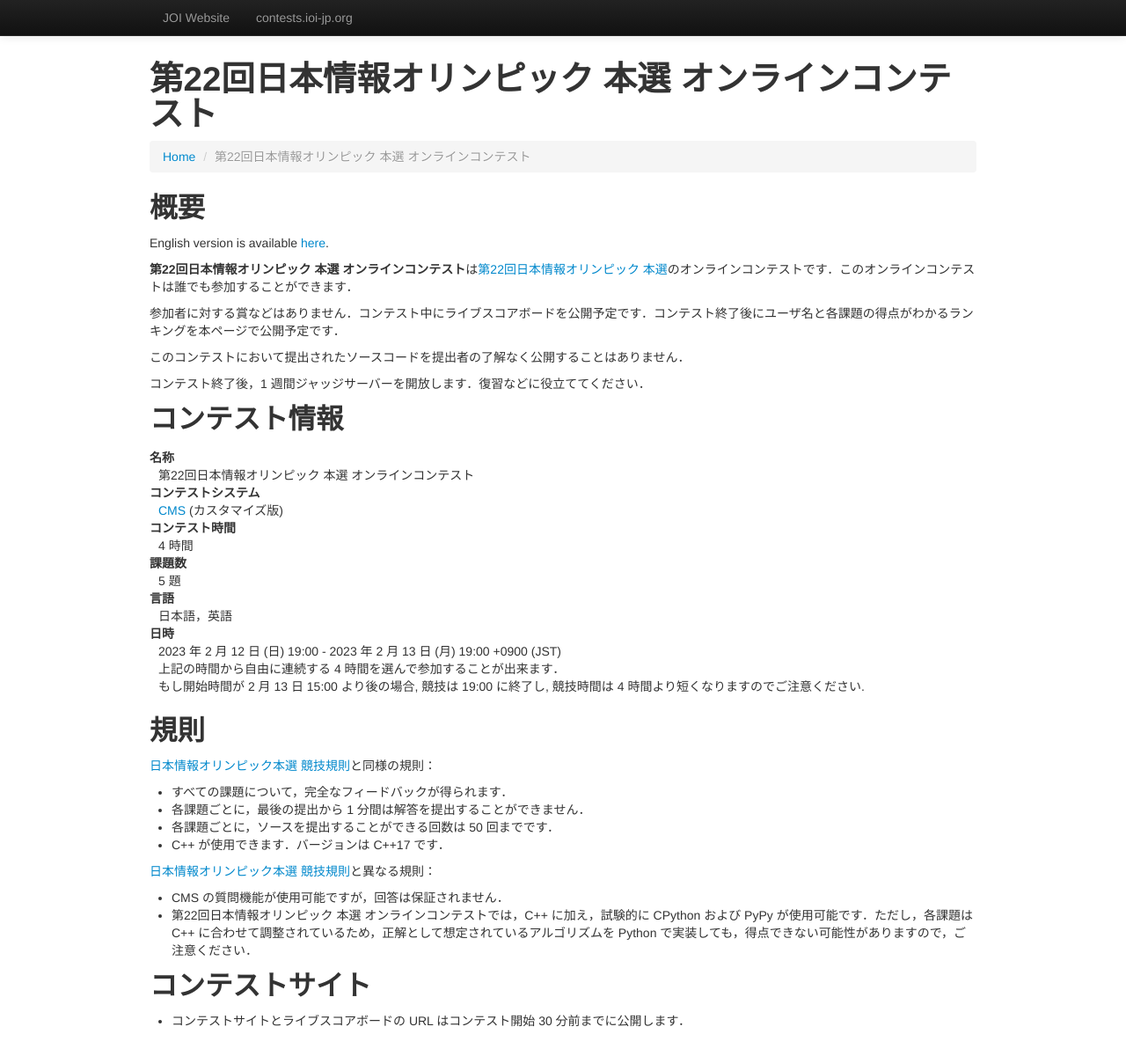
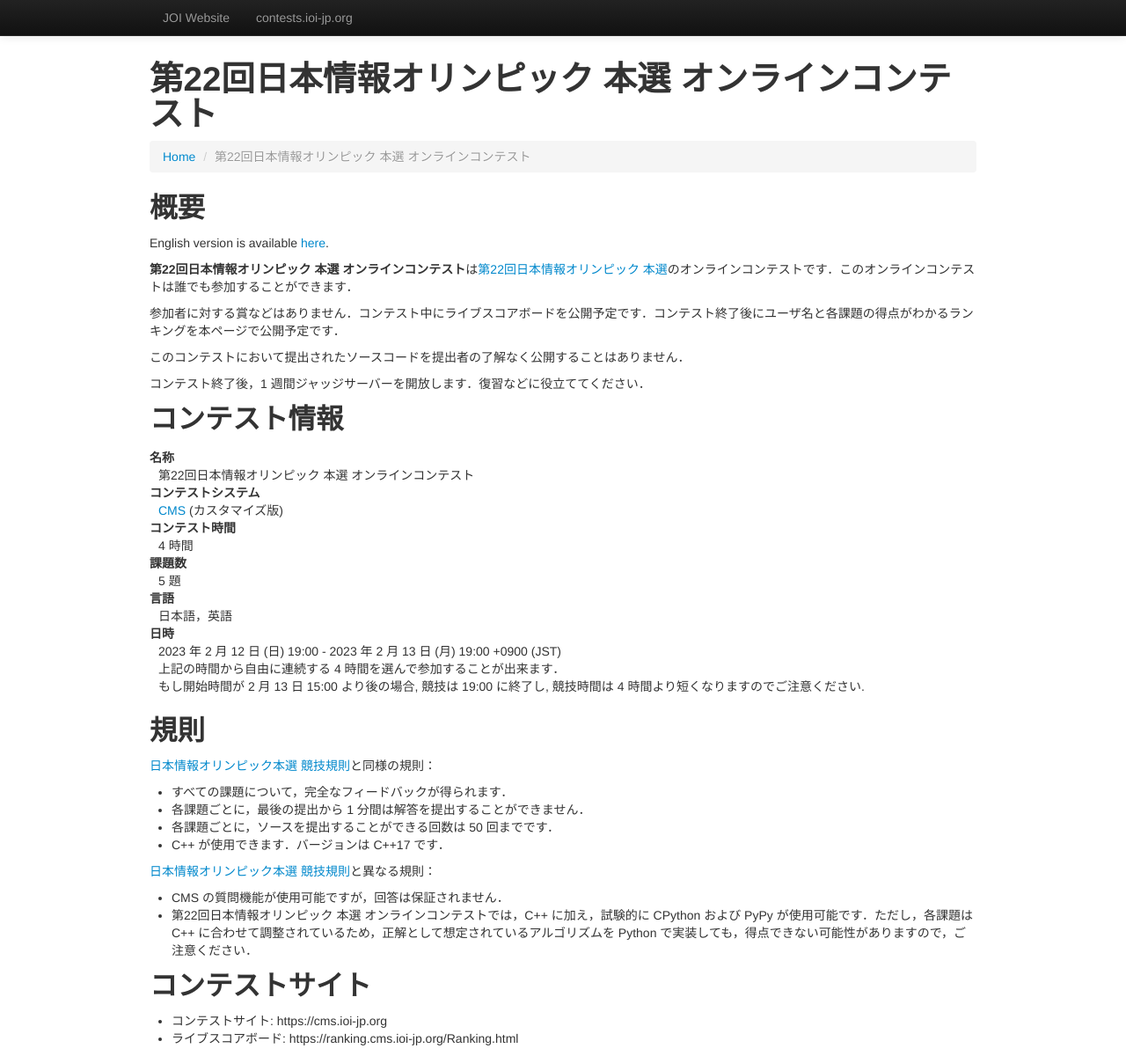
Before and after one commit to jcioi/joi-contests-site, a Jekyll site: the page built from joi-ho-2023/index.md, in a window 1280 px wide and 1200 px high. Shown: the whole window at 88% size. Built offline with Jekyll 4.4.1, drawn with Linux system fonts in a browser that asks for light colours.

```diff
--- a/joi-ho-2023/index.md
+++ b/joi-ho-2023/index.md
@@ -60,4 +60,5 @@ English version is available [here](./index-en.html).
 
 ## コンテストサイト
 
-- コンテストサイトとライブスコアボードの URL はコンテスト開始 30 分前までに公開します．
+- コンテストサイト: https://cms.ioi-jp.org
+- ライブスコアボード: https://ranking.cms.ioi-jp.org/Ranking.html
```
Also changed, not shown: joi-ho-2023/index-en.md (+2 -1 lines).
